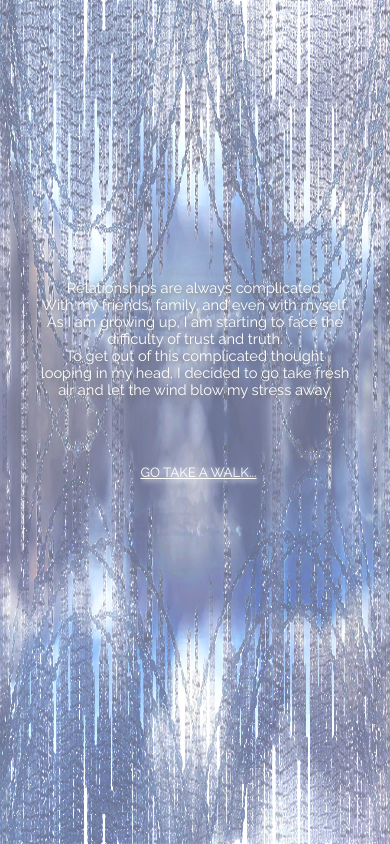
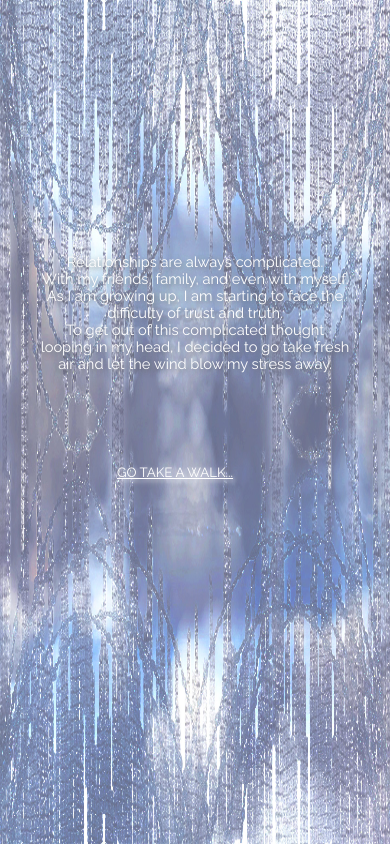
Before and after one commit to AoiSejima/storytelling, a plain HTML site: page index.html in a window 390 px wide. Drawn offline with Linux system fonts and the light colour scheme.

Commit message:
updated media

```diff
--- a/style.css
+++ b/style.css
@@ -40,7 +40,7 @@ a {
 
     a {
         font-size: 18pt;
-        margin: 60vh 36vw auto 37vw;
+        margin: 60vh 35vw auto 38vw;
     }
 }
 
@@ -48,12 +48,12 @@ a {
 @media (max-width: 768px) {
     p {
         font-size: 11pt;
-        margin: 33vh 10vw auto 10vw;
+        margin: 30vh 10vw auto 10vw;
     }
 
     a {
         font-size: 10pt;
-        margin: 55vh 31vw auto 36vw;
+        margin: 55vh 29vw auto 30vw;
         text-shadow: 2px 2px 5px white;
     }
 }
```
